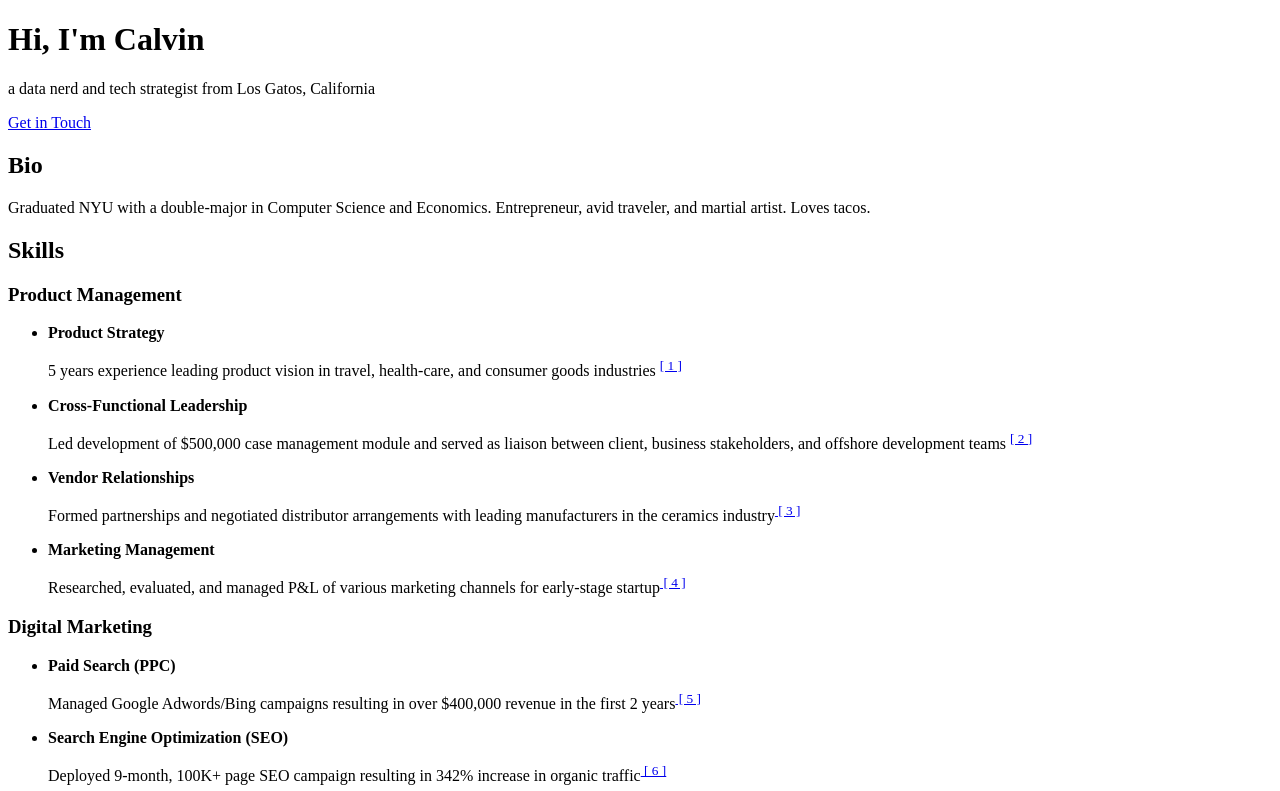
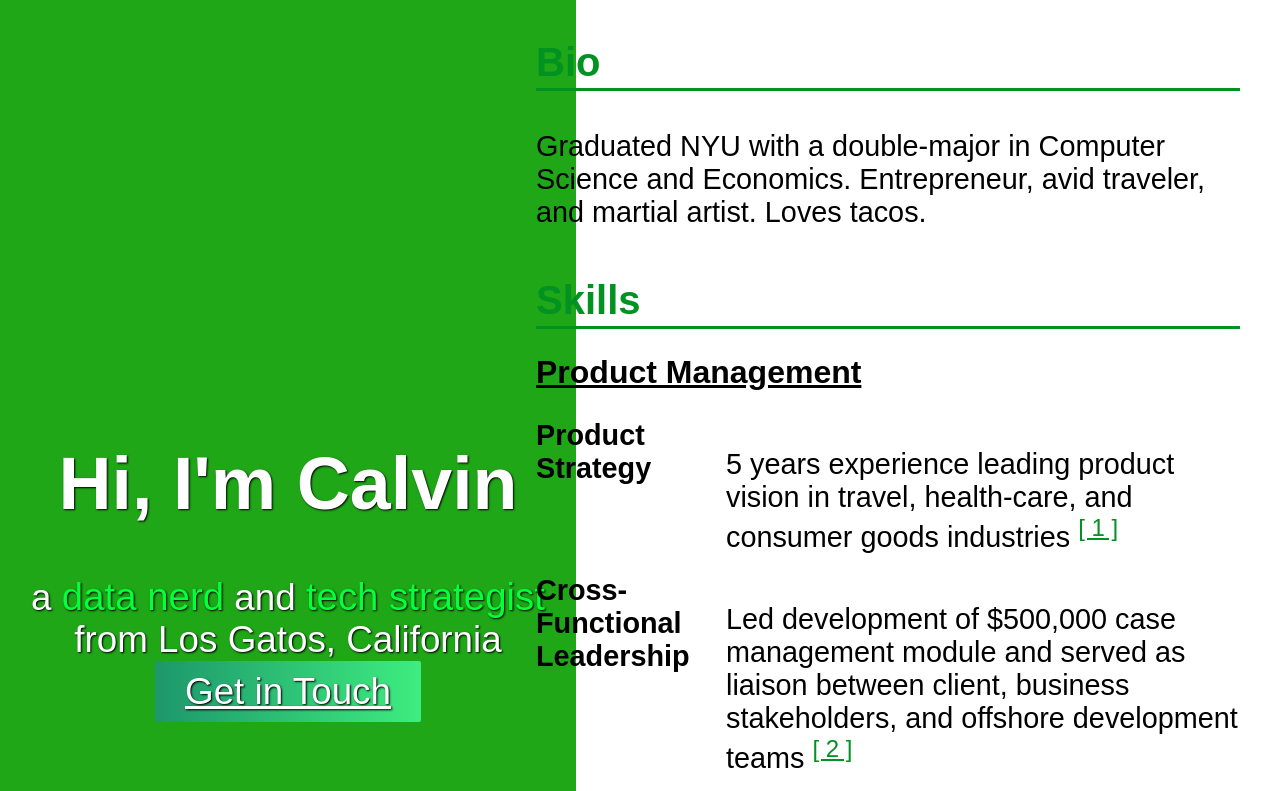
Before and after one commit to teamgonuts/teamgonuts.github.io, a plain HTML site: page index.html in a window 1280 px wide. Shown: the top 791 px of the page. Drawn offline with Linux system fonts and the light colour scheme.

Commit message:
index and css

```diff
--- a/index.html
+++ b/index.html
@@ -1,6 +1,7 @@
 <!DOCTYPE html>
 <html>
   <head>
+    <link href="styles.css" rel="stylesheet" type="text/css">
   </head>
   <body>
     <div class="home">
--- /dev/null
+++ b/styles.css
@@ -0,0 +1,234 @@
+/* Media Queries for reference */
+body {
+  font-size: 2rem;
+  font-family: 'Montserrat', sans-serif;
+}
+.primary-highlight {
+  color: #06ff3d;
+  font-size: 2.4rem;
+  text-shadow: 1px 1px 2px black;
+}
+.home .color-side {
+  background-color: #31d624;
+  height: 100vh;
+  position: fixed;
+  top: 0;
+  bottom: 0;
+  left: 0;
+  right: 55%;
+  font-size: 2.3rem;
+  background-image: image-url("website_headshot_green_v4sm.jpg");
+  background-size: cover;
+  background-position: center top;
+}
+.home .color-side .content {
+  display: table-cell;
+  vertical-align: bottom;
+  text-align: center;
+  color: white;
+  padding-bottom: 35px;
+  width: 325px;
+  max-width: 95%;
+  text-shadow: 1px 1px 2px black;
+}
+.home .color-overlay, .home .above-overlay {
+  position: absolute;
+  top: 0;
+  bottom: 0;
+  left: 0;
+  right: 0;
+  min-height: 100vh;
+}
+.home .color-overlay {
+  background-color: #096d09;
+  opacity: 0.45;
+}
+.home .content-wrapper {
+  display: table;
+  height: 100%;
+  width: 100%;
+}
+.home .btn {
+  border-radius: 2px;
+  border: 0px;
+  color: white;
+  padding: 10px 30px;
+  text-shadow: 1px 1px 2px black;
+}
+.home .btn:hover, .home .btn:focus {
+  padding: 10px 40px;
+}
+.home .icons i {
+  color: white;
+  font-size: 32px;
+  margin-right: 10px;
+  text-shadow: none;
+}
+.home .icons i:hover, .home .icons i:focus {
+  color: #06ff3d;
+}
+.home .content-side {
+  padding: 40px;
+  padding-bottom: 0px;
+  width: 55%;
+  position: absolute;
+  right: 0;
+  top: 0;
+}
+.home .content-side sup a {
+  color: #019221;
+}
+.home .content-side sup a:hover, .home .content-side sup a:focus, .home .content-side sup a:active {
+  text-decoration: underline;
+  cursor: pointer;
+  color: #019221;
+}
+.home .content-side section {
+  margin-bottom: 20px;
+  overflow: hidden;
+}
+.home .content-side .label {
+  color: #019221;
+  margin: 0;
+  padding: 0;
+  width: 25%;
+  text-align: left;
+  font-size: 2.5rem;
+}
+.home .content-side .label .helper {
+  display: block;
+  border-top: 3px solid #019221;
+  width: 100%;
+  margin-top: 3px;
+}
+.home .content-side .content {
+  width: 75%;
+  font-size: 1.8rem;
+  padding-left: 0px;
+  padding-top: 10px;
+}
+.home .content-side .content h3 {
+  font-size: 2rem;
+  text-decoration: underline;
+  margin: 0;
+  margin-bottom: 20px;
+  margin-top: 50px;
+}
+.home .content-side .content h3:first-child {
+  margin-top: 15px;
+}
+.home .content-side ul > li {
+  margin-bottom: 20px;
+  overflow: hidden;
+}
+.home .content-side .skills ul > li strong {
+  font-weight: bold;
+  float: left;
+  width: 150px;
+}
+.home .content-side .skills ul > li p {
+  margin-bottom: 0;
+  padding-left: 190px;
+}
+@media only screen and (max-width: 991px) {
+  .home .content-side .skills ul > li strong {
+    width: 100%;
+    display: block;
+  }
+  .home .content-side .skills ul > li p {
+    padding-left: 0px;
+  }
+}
+.home .content-side .label, .home .content-side .content {
+  float: left;
+  width: 100%;
+}
+.home .work-history p {
+  margin-bottom: 0;
+}
+.home .work-history p sup {
+  float: left;
+  width: 50px;
+  top: 10px;
+  display: inline-block;
+}
+.home .work-history p span {
+  padding-left: 50px;
+  display: block;
+}
+.home .work-history p span.block {
+  padding-left: 0;
+  padding-bottom: 5px;
+}
+@media (min-width: 768px) and (max-width: 1199px) {
+  .home .content-side {
+    width: 55%;
+  }
+}
+@media only screen and (max-width: 767px) {
+  .home .color-side, .home .content-side {
+    position: initial;
+    width: 100%;
+  }
+  .home .color-side .content {
+    width: 100%;
+    padding: 25px;
+  }
+  .home .label helper {
+    width: 100%;
+  }
+  .home .content-side {
+    padding: 25px;
+  }
+}
+.green-gradient {
+  background: #1d976c;
+  /* fallback for old browsers */
+  background: -webkit-linear-gradient(to right, #1d976c, #3eed7f);
+  /* Chrome 10-25, Safari 5.1-6 */
+  background: linear-gradient(to right, #1d976c, #3eed7f);
+  /* W3C, IE 10+/ Edge, Firefox 16+, Chrome 26+, Opera 12+, Safari 7+ */
+}
+.black-gradient {
+  background: #000;
+  /* fallback for old browsers */
+  background: -webkit-linear-gradient(to left, #434343, #000);
+  /* Chrome 10-25, Safari 5.1-6 */
+  background: linear-gradient(to left, #434343, #000);
+  /* W3C, IE 10+/ Edge, Firefox 16+, Chrome 26+, Opera 12+, Safari 7+ */
+}
+.blue-gradient {
+  background: #000046;
+  /* fallback for old browsers */
+  background: -webkit-linear-gradient(to right, #1cb5e0, #000046);
+  /* Chrome 10-25, Safari 5.1-6 */
+  background: linear-gradient(to right, #1cb5e0, #000046);
+  /* W3C, IE 10+/ Edge, Firefox 16+, Chrome 26+, Opera 12+, Safari 7+ */
+}
+.joomla-gradient {
+  background: #1e3c72;
+  /* fallback for old browsers */
+  background: -webkit-linear-gradient(to right, #2a5298, #1e3c72);
+  /* Chrome 10-25, Safari 5.1-6 */
+  background: linear-gradient(to right, #2a5298, #1e3c72);
+  /* W3C, IE 10+/ Edge, Firefox 16+, Chrome 26+, Opera 12+, Safari 7+ */
+}
+.animated {
+  -webkit-transition: all 0.5s ease;
+  -moz-transition: all 0.5s ease;
+  -o-transition: all 0.5s ease;
+  transition: all 0.5s ease;
+}
+.margin-bottom-sm {
+  margin-bottom: 10px;
+}
+.margin-top-sm {
+  margin-top: 10px;
+}
+.block {
+  display: block;
+}
+.list-no-bullet {
+  padding-left: 0;
+  list-style: none;
+}
```
